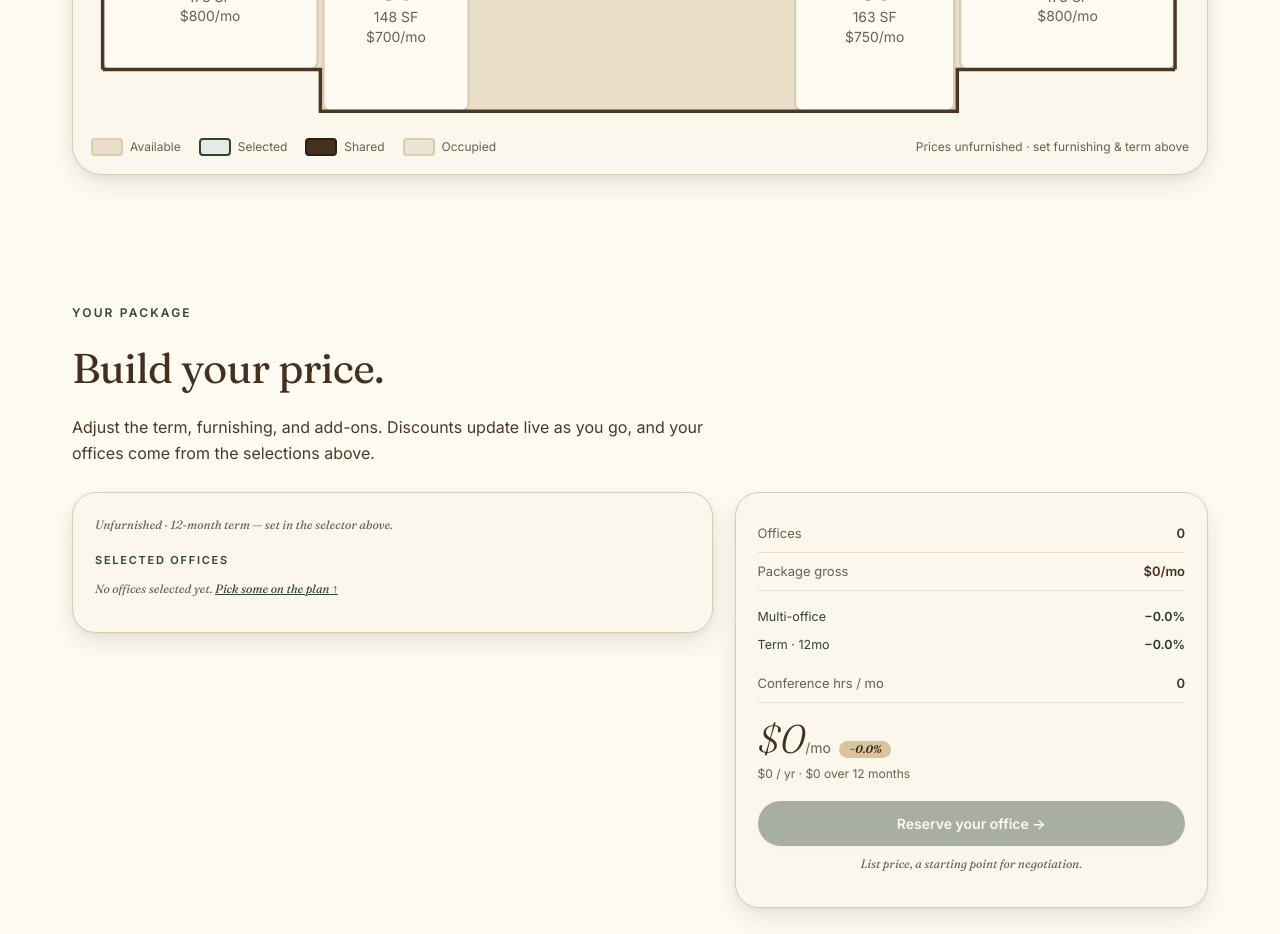
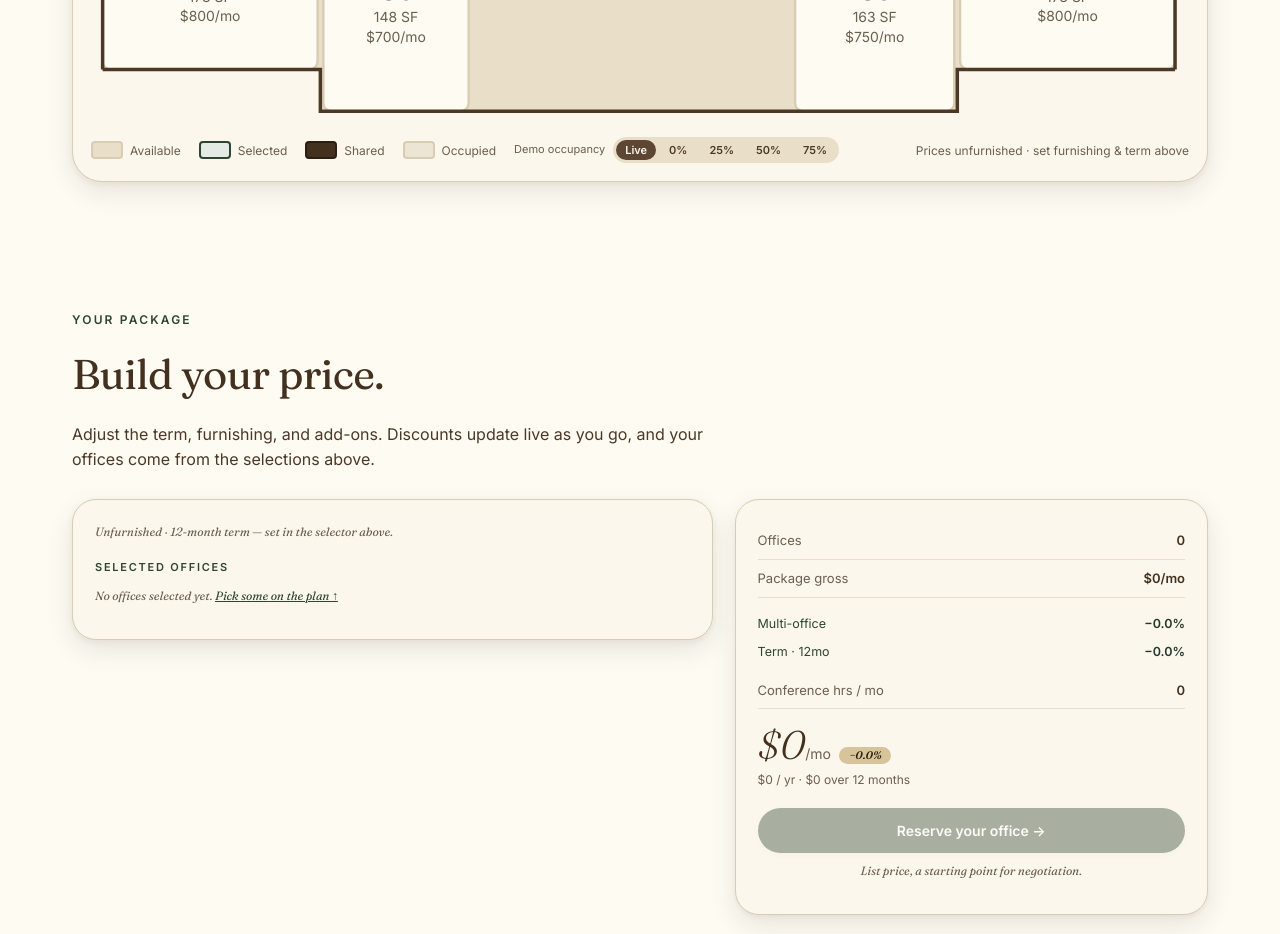
Before and after one commit to TylerRabornPersonal/woodgreen-prototype, a Next.js app: page / in a window 1280 px wide. Shown: the part 1740-2674 px from the top of the page. Built offline with nearby package versions, Linux system fonts and the light colour scheme; a web font is replaced by a local one.

Commit message:
Add demo occupancy presets (0/25/50/75%) to floor-plan footer

```diff
--- a/src/app/globals.css
+++ b/src/app/globals.css
@@ -146,6 +146,14 @@ h2.section{font-family:var(--font-display);font-size:30px;font-weight:440;letter
 .plan.floor-2001-main .plan-fixed .ff-sub{font-size:5.8px}
 /* basement is a small storage floor — render at 50% so the module isn't tall */
 .plan.floor-2001-basement{max-width:50%;margin:0 auto}
+/* occupied offices must read as occupied on traced floors too (beat .plan.traced .room rect) */
+.plan.traced .room.taken rect,.plan.traced .room.taken polygon{fill:#ECE5D6;stroke:var(--linen)}
+.plan.traced .room.taken:hover rect,.plan.traced .room.taken:hover polygon{fill:#ECE5D6;stroke:var(--linen)}
+/* footer demo-occupancy control */
+.legend .occ-control{gap:8px}
+.occ-control-label{font-size:11px;color:var(--drab)}
+.seg.seg-xs{padding:3px}
+.seg.seg-xs button{padding:3px 9px;font-size:11px}
 /* display-only shared amenities (e.g. conference) — brown, white text */
 .plan-fixed rect{fill:var(--walnut-800);stroke:var(--walnut-900);stroke-width:2}
 .plan-fixed .ff-label{font-family:var(--font-body);font-weight:600;font-size:13px;letter-spacing:.04em;fill:var(--cream)}
--- a/src/components/FloorPlan.tsx
+++ b/src/components/FloorPlan.tsx
@@ -4,6 +4,7 @@ import { useMemo } from "react";
 import type { Office } from "@/lib/inventory";
 import { officeListPrice, money, CONFIG, type EngineConfig, type Term } from "@/lib/engine";
 import { tracedPlanFor } from "@/lib/floorplans";
+import { OCCUPANCY_PRESETS, occupancyLabel, type Occupancy } from "@/lib/occupancy";
 
 /**
  * 2D floor plan. Where a traced plan exists for the floor (see lib/floorplans),
@@ -27,6 +28,8 @@ export default function FloorPlan({
   furnished = false,
   cfg = CONFIG,
   term = 12,
+  occupancy,
+  onOccupancyChange,
 }: {
   offices: Office[];
   selected: Set<string>;
@@ -34,6 +37,8 @@ export default function FloorPlan({
   furnished?: boolean;
   cfg?: EngineConfig;
   term?: Term;
+  occupancy?: Occupancy;
+  onOccupancyChange?: (o: Occupancy) => void;
 }) {
   const traced = tracedPlanFor(offices[0]?.floorId);
   // Term discount shown live on the plan, mirroring how furnishing already adjusts price.
@@ -68,6 +73,18 @@ export default function FloorPlan({
         <span className="sw"><span className="chip prem" /> Premium floor</span>
       )}
       <span className="sw"><span className="chip taken" /> Occupied</span>
+      {onOccupancyChange && (
+        <span className="sw occ-control">
+          <span className="occ-control-label">Demo occupancy</span>
+          <span className="seg seg-xs">
+            {OCCUPANCY_PRESETS.map((v) => (
+              <button key={String(v)} className={occupancy === v ? "on" : ""} onClick={() => onOccupancyChange(v)}>
+                {occupancyLabel(v)}
+              </button>
+            ))}
+          </span>
+        </span>
+      )}
       <span className="sw" style={{ marginLeft: "auto" }}>
         Prices {furnished ? "furnished" : "unfurnished"} · {furnished ? "incl. furniture" : "set furnishing & term above"}
       </span>
--- a/src/components/HomeExperience.tsx
+++ b/src/components/HomeExperience.tsx
@@ -6,6 +6,7 @@ import FloorPlan from "./FloorPlan";
 import type { Floor, Office, AddOn } from "@/lib/inventory";
 import { quote, officeListPrice, addOnListPrice, money, type Term } from "@/lib/engine";
 import { defaultOverrides, loadOverrides, toEngineConfig, baseFor } from "@/lib/pricing/store";
+import { applyOccupancy, occupiedSlugs, type Occupancy } from "@/lib/occupancy";
 
 export default function HomeExperience({
   floors,
@@ -27,6 +28,7 @@ export default function HomeExperience({
   const [furnished, setFurnished] = useState(false);
   const [term, setTerm] = useState<Term>(12);
   const [addonSel, setAddonSel] = useState<Set<string>>(new Set());
+  const [occupancy, setOccupancy] = useState<Occupancy>("live");
 
   const floor = floors.find((f) => f.id === activeFloor) ?? floors[0];
 
@@ -36,6 +38,14 @@ export default function HomeExperience({
     [officesByFloor, ov, furnished],
   );
   const allOfficesBase = useMemo(() => Object.values(officesByFloorBase).flat(), [officesByFloorBase]);
+
+  // demo occupancy overlay (footer control); "live" = real inventory taken flags
+  const officesByFloorView = useMemo(() => applyOccupancy(officesByFloorBase, occupancy), [officesByFloorBase, occupancy]);
+  const changeOccupancy = (occ: Occupancy) => {
+    setOccupancy(occ);
+    const taken = occupiedSlugs(officesByFloorBase, occ);
+    setSelected((prev) => new Set([...prev].filter((s) => !taken.has(s)))); // drop now-occupied picks
+  };
 
   const toggleOffice = (slug: string) =>
     setSelected((p) => {
@@ -138,7 +148,7 @@ export default function HomeExperience({
             </div>
           </div>
 
-          <FloorPlan offices={officesByFloorBase[floor.id] ?? []} selected={selected} onToggle={toggleOffice} furnished={furnished} cfg={cfg} term={term} />
+          <FloorPlan offices={officesByFloorView[floor.id] ?? []} selected={selected} onToggle={toggleOffice} furnished={furnished} cfg={cfg} term={term} occupancy={occupancy} onOccupancyChange={changeOccupancy} />
         </div>
       </section>
 
--- /dev/null
+++ b/src/lib/occupancy.ts
@@ -0,0 +1,57 @@
+/**
+ * Demo occupancy presets. Lets the floor-plan tool show the building at a few
+ * fixed occupancy levels (for sales demos / screenshots) without touching the
+ * real inventory. "live" = the actual inventory `taken` flags; a percentage
+ * deterministically marks ~that share of offices occupied, spread evenly across
+ * the (slug-sorted) inventory so each floor reads roughly the same level.
+ */
+import type { Office } from "./inventory";
+
+export type Occupancy = "live" | 0 | 25 | 50 | 75;
+
+export const OCCUPANCY_PRESETS: Occupancy[] = ["live", 0, 25, 50, 75];
+
+export function occupancyLabel(o: Occupancy): string {
+  return o === "live" ? "Live" : `${o}%`;
+}
+
+/** Returns a new officesByFloor map with `taken` overridden to match the preset. */
+export function applyOccupancy(
+  officesByFloor: Record<string, Office[]>,
+  occ: Occupancy,
+): Record<string, Office[]> {
+  if (occ === "live") return officesByFloor; // use real inventory taken flags
+
+  const f = occ / 100;
+  const all = Object.values(officesByFloor)
+    .flat()
+    .slice()
+    .sort((a, b) => a.slug.localeCompare(b.slug));
+
+  const taken = new Set<string>();
+  // even spread: office i is taken when the running count of taken slots ticks up
+  all.forEach((o, i) => {
+    if (Math.floor((i + 1) * f) > Math.floor(i * f)) taken.add(o.slug);
+  });
+
+  return Object.fromEntries(
+    Object.entries(officesByFloor).map(([k, v]) => [
+      k,
+      v.map((o) => ({ ...o, taken: taken.has(o.slug) })),
+    ]),
+  );
+}
+
+/** Slugs that would be occupied at the given preset — handy for pruning selections. */
+export function occupiedSlugs(
+  officesByFloor: Record<string, Office[]>,
+  occ: Occupancy,
+): Set<string> {
+  const view = applyOccupancy(officesByFloor, occ);
+  return new Set(
+    Object.values(view)
+      .flat()
+      .filter((o) => o.taken)
+      .map((o) => o.slug),
+  );
+}
```
